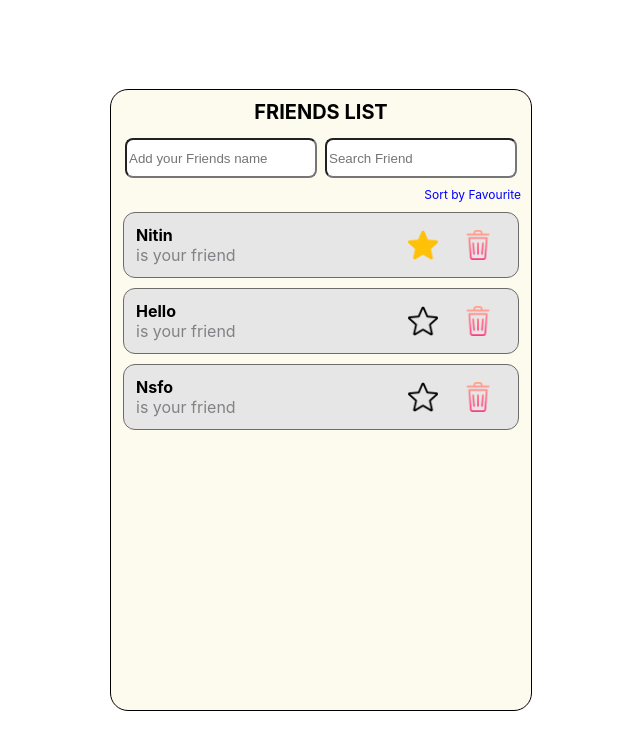
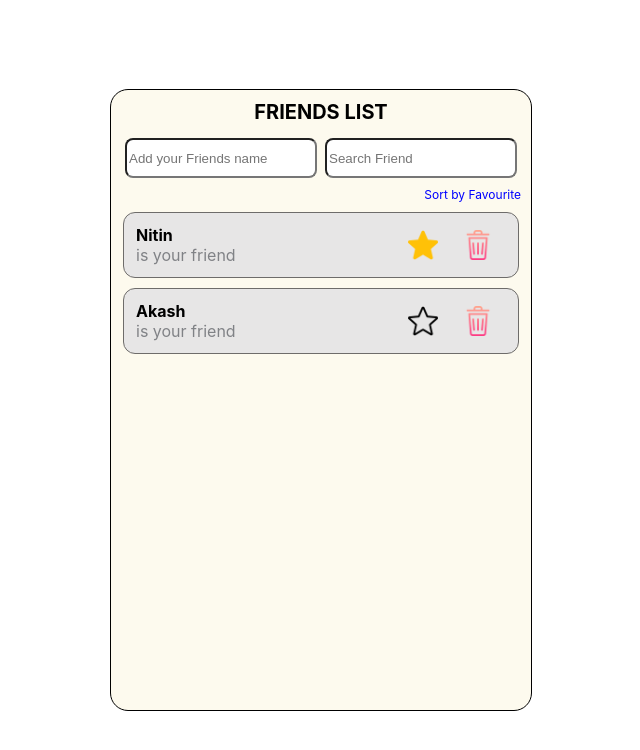
Before and after one commit to nitinskumavat/friends, a React (Create React App) app: page / in a window 1280 px wide. Shown: the top 750 px of the page, without its empty margins (319-959 px from the left). Built offline with nearby package versions, Linux system fonts and the light colour scheme.

Commit message:
removed data from js

```diff
--- a/src/data.js
+++ b/src/data.js
@@ -5,83 +5,9 @@ export const data = [
     fav: 1,
   },
   {
-    name: "Hello",
+    name: "Akash",
     id: 2,
     fav: 0,
   },
-  // {
-  //     "name": "Hi",
-  //     "id": 3,
-  //     "fav": 0
-  // },
-  // {
-  //     "name": "No",
-  //     "id": 4,
-  //     "fav": 0
-  // },
-  // {
-  //     "name": "rdfs No",
-  //     "id": 5,
-  //     "fav": 0
-  // },
-  // {
-  //     "name": "No sfs",
-  //     "id": 6,
-  //     "fav": 0
-  // },
-  // {
-  //     "name": "Nsfo",
-  //     "id": 7,
-  //     "fav": 0
-  // },
-  // {
-  //     "name": "Nsfo",
-  //     "id": 8,
-  //     "fav": 0
-  // },
-  // {
-  //     "name": "Nsfo",
-  //     "id": 9,
-  //     "fav": 0
-  // },
-  // {
-  //     "name": "Nsfo",
-  //     "id": 10,
-  //     "fav": 0
-  // },
-  // {
-  //     "name": "Nsfo",
-  //     "id": 11,
-  //     "fav": 0
-  // },
-  // {
-  //     "name": "Nsfo",
-  //     "id": 12,
-  //     "fav": 0
-  // },
-  // {
-  //     "name": "Nsfo",
-  //     "id": 13,
-  //     "fav": 0
-  // },
-  // {
-  //     "name": "Nsfo",
-  //     "id": 14,
-  //     "fav": 0
-  // },
-  // {
-  //     "name": "Nsfo",
-  //     "id": 15,
-  //     "fav": 0
-  // },
-  // {
-  //     "name": "Nsfo",
-  //     "id": 16,
-  //     "fav": 0
-  // },
-  {
-    name: "Nsfo",
-    id: 17,
-    fav: 0,
-  },
+
 ];
```
